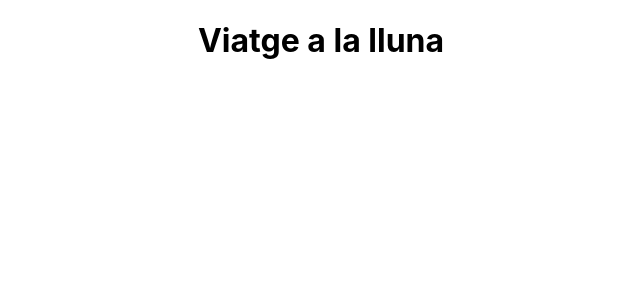
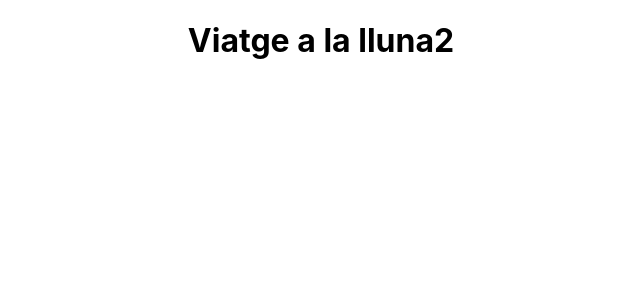
Before and after one commit to MarinaGrifell/Sprint6-REACT, a React (Create React App) app: page / in a window 1280 px wide. Shown: the top 300 px of the page, without its empty margins (319-959 px from the left). Built offline with nearby package versions, Linux system fonts and the light colour scheme.

Commit message:
add message prop

```diff
--- a/src/book.js
+++ b/src/book.js
@@ -1,9 +1,9 @@
 
 
 
- const Book =() => {
+ const Book =(mymessage) => {
 
-   return <h1>Viatge a la lluna</h1>
+   return <h1>{mymessage.message}</h1>
 
 }
 export default Book;
```
